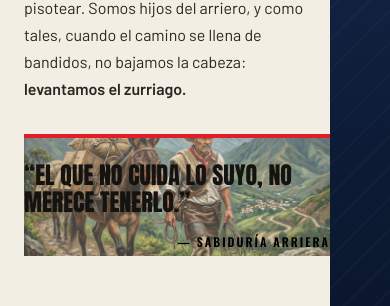
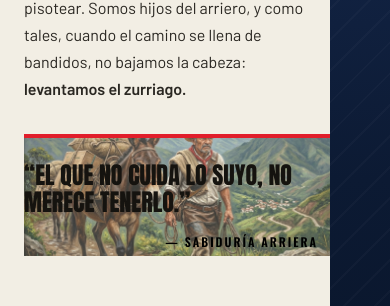
Before and after one commit to EsneiderCdD/movimiento-bate, a Next.js app: page /nosotros in a window 390 px wide. Shown: the part 898-1204 px from the top of the page. Built offline with nearby package versions, Linux system fonts and the light colour scheme.

Commit message:
feat(images): epilogo

```diff
--- a/src/components/specific/nosotros/NosotrosPageContent.module.css
+++ b/src/components/specific/nosotros/NosotrosPageContent.module.css
@@ -119,6 +119,7 @@
   position: relative;
   justify-content: flex-end;
   padding-bottom: 64px;
+  padding-right: 32px;
   margin-right: calc(
     -28px - max(0px, (min(100vw, var(--container-width)) - 1080px - 170px) / 2)
   );
@@ -225,6 +226,10 @@
     font-size: 32px;
   }
 
+  .accentBlockBg {
+    padding-right: 28px;
+  }
+
   .sectionSubtitle {
     font-size: 16px;
   }
@@ -253,6 +258,10 @@
 
   .accentAuthor {
     font-size: 13px;
+  }
+
+  .accentBlockBg {
+    padding-right: 24px;
   }
 
   .sectionSubtitle {
@@ -302,6 +311,7 @@
 
   .accentBlockBg {
     justify-content: center;
+    padding-right: 20px;
     margin-right: -24px;
   }
 
@@ -328,6 +338,10 @@
 
     .accentAuthor {
       font-size: 12px;
+    }
+
+    .accentBlockBg {
+      padding-right: 16px;
     }
 
     .sectionSubtitle {
@@ -362,6 +376,10 @@
     font-size: 12px;
   }
 
+  .accentBlockBg {
+    padding-right: 12px;
+  }
+
   .sectionSubtitle {
     font-size: 12px;
   }
```
